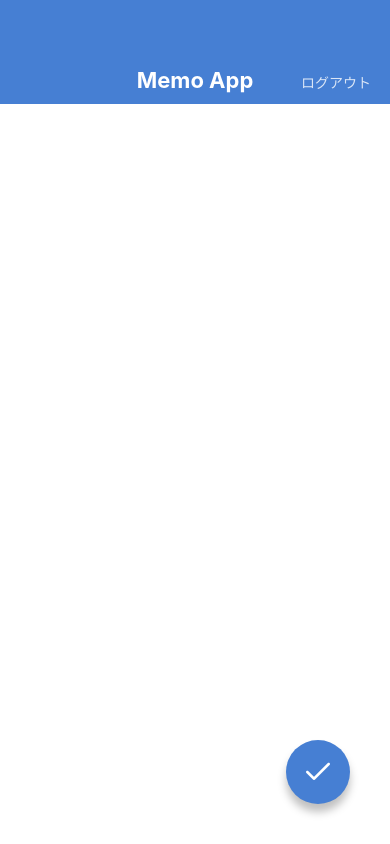
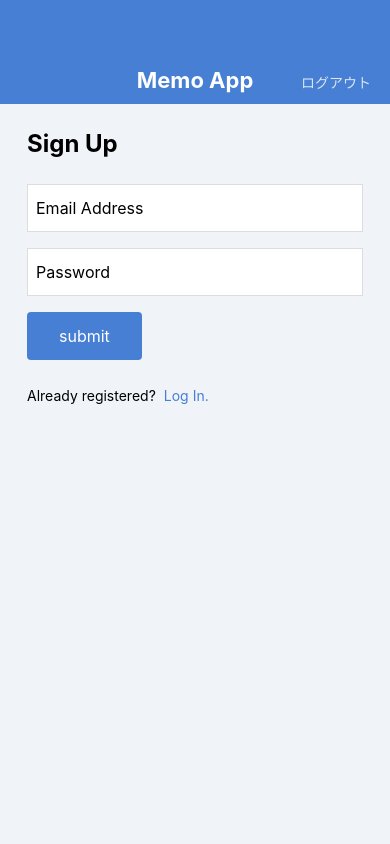
Before and after one commit to tetsuya-kanamaru/MemoApp, a React Native app: screen / in a window 390 px wide. Built offline with nearby package versions, Linux system fonts and the light colour scheme.

Commit message:
Create LogInScreen and SignUpScreen

```diff
--- a/App.jsx
+++ b/App.jsx
@@ -3,8 +3,10 @@
 // import MemoListScreen from "./src/screens/MemoListScreen";
 // import MemoDetailScreen from "./src/screens/MemoDetailScreen";
 // import MemoEditScreen from "./src/screens/MemoEditScreen";
-import MemoCreateScreen from "./src/screens/MemoCreateScreen";
+// import MemoCreateScreen from "./src/screens/MemoCreateScreen";
+// import LogInScreen from "./src/screens/LogInScreen";
+import SignUpScreen from "./src/screens/SignUpScreen";
 
 export default function App() {
-  return <MemoCreateScreen />;
+  return <SignUpScreen />;
 }
--- /dev/null
+++ b/src/components/Button.jsx
@@ -0,0 +1,32 @@
+import React from "react";
+import { View, Text, StyleSheet } from "react-native";
+import { string } from "prop-types";
+
+export default function Button(props) {
+  const { label } = props;
+  return (
+    <View style={styles.buttonContainer}>
+      <Text style={styles.buttonLabel}>{label}</Text>
+    </View>
+  );
+}
+
+Button.propTypes = {
+  label: string.isRequired,
+};
+
+const styles = StyleSheet.create({
+  buttonContainer: {
+    backgroundColor: "#467fd3",
+    borderRadius: 4,
+    alignSelf: "flex-start",
+    marginBottom: 24,
+  },
+  buttonLabel: {
+    fontSize: 16,
+    lineHeight: 32,
+    paddingVertical: 8,
+    paddingHorizontal: 32,
+    color: "#fff",
+  },
+});
--- /dev/null
+++ b/src/components/EnterForm.jsx
@@ -0,0 +1,30 @@
+import React from "react";
+import { TextInput, StyleSheet } from "react-native";
+import { string } from "prop-types";
+
+export default function EnterForm(props) {
+  const { email, password } = props;
+  return (
+    <>
+      <TextInput style={styles.input} value={email} />
+      <TextInput style={styles.input} value={password} />
+    </>
+  );
+}
+
+EnterForm.propTypes = {
+  email: string.isRequired,
+  password: string.isRequired,
+};
+
+const styles = StyleSheet.create({
+  input: {
+    fontSize: 16,
+    height: 48,
+    borderColor: "#ddd",
+    borderWidth: 1,
+    backgroundColor: "#fff",
+    paddingHorizontal: 8,
+    marginBottom: 16,
+  },
+});
--- /dev/null
+++ b/src/components/EnteranceTitle.jsx
@@ -0,0 +1,21 @@
+import React from "react";
+import { Text, StyleSheet } from "react-native";
+import { string } from "prop-types";
+
+export default function EnteranceTitle(props) {
+  const { title } = props;
+  return <Text style={styles.title}>{title}</Text>;
+}
+
+EnteranceTitle.propTypes = {
+  title: string.isRequired,
+};
+
+const styles = StyleSheet.create({
+  title: {
+    fontSize: 24,
+    lineHeight: 32,
+    fontWeight: "bold",
+    marginBottom: 24,
+  },
+});
--- /dev/null
+++ b/src/components/Footer.jsx
@@ -0,0 +1,34 @@
+import React from "react";
+import { View, Text, StyleSheet } from "react-native";
+import { string } from "prop-types";
+
+export default function Footer(props) {
+  const { text, link } = props;
+  return (
+    <View style={styles.footer}>
+      <Text style={styles.footerText}>{text}</Text>
+      <Text style={styles.footerLink}>{link}</Text>
+    </View>
+  );
+}
+
+Footer.propTypes = {
+  text: string.isRequired,
+  link: string.isRequired,
+};
+
+const styles = StyleSheet.create({
+  footerText: {
+    fontSize: 14,
+    lineHeight: 24,
+    marginRight: 8,
+  },
+  footerLink: {
+    fontSize: 14,
+    lineHeight: 24,
+    color: "#467fd3",
+  },
+  footer: {
+    flexDirection: "row",
+  },
+});
--- /dev/null
+++ b/src/screens/LogInScreen.jsx
@@ -0,0 +1,34 @@
+import React from "react";
+// eslint-disable-next-line
+import { View, Text, StyleSheet, TextInput } from "react-native";
+
+import Appbar from "../components/AppBar";
+import Button from "../components/Button";
+import EnteranceTitle from "../components/EnteranceTitle";
+import EnterForm from "../components/EnterForm";
+import Footer from "../components/Footer";
+
+export default function LogInScreen() {
+  return (
+    <View style={styles.container}>
+      <Appbar />
+      <View style={styles.inner}>
+        <EnteranceTitle title="Sign Up" />
+        <EnterForm email="Email Address" password="Password" />
+        <Button label="submit" />
+        <Footer text="Not registered?" link="Sign up here!" />
+      </View>
+    </View>
+  );
+}
+
+const styles = StyleSheet.create({
+  container: {
+    flex: 1,
+    backgroundColor: "#f0f4f8",
+  },
+  inner: {
+    paddingHorizontal: 27,
+    paddingVertical: 24,
+  },
+});
--- /dev/null
+++ b/src/screens/SignUpScreen.jsx
@@ -0,0 +1,34 @@
+import React from "react";
+// eslint-disable-next-line
+import { View, StyleSheet } from "react-native";
+
+import Appbar from "../components/AppBar";
+import Button from "../components/Button";
+import EnteranceTitle from "../components/EnteranceTitle";
+import EnterForm from "../components/EnterForm";
+import Footer from "../components/Footer";
+
+export default function SignUpScreen() {
+  return (
+    <View style={styles.container}>
+      <Appbar />
+      <View style={styles.inner}>
+        <EnteranceTitle title="Sign Up" />
+        <EnterForm email="Email Address" password="Password" />
+        <Button label="submit" />
+        <Footer text="Already registered?" link="Log In." />
+      </View>
+    </View>
+  );
+}
+
+const styles = StyleSheet.create({
+  container: {
+    flex: 1,
+    backgroundColor: "#f0f4f8",
+  },
+  inner: {
+    paddingHorizontal: 27,
+    paddingVertical: 24,
+  },
+});
```
